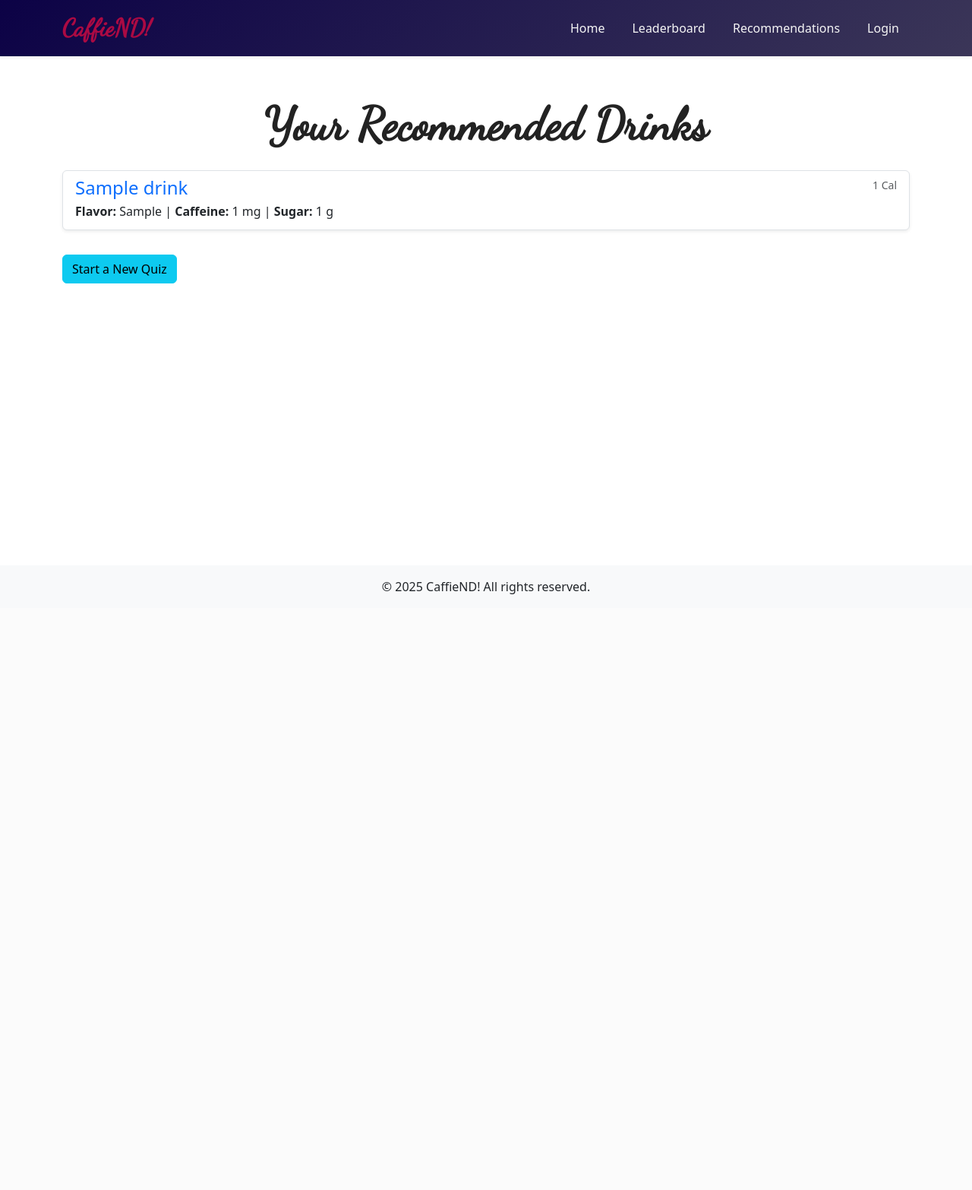
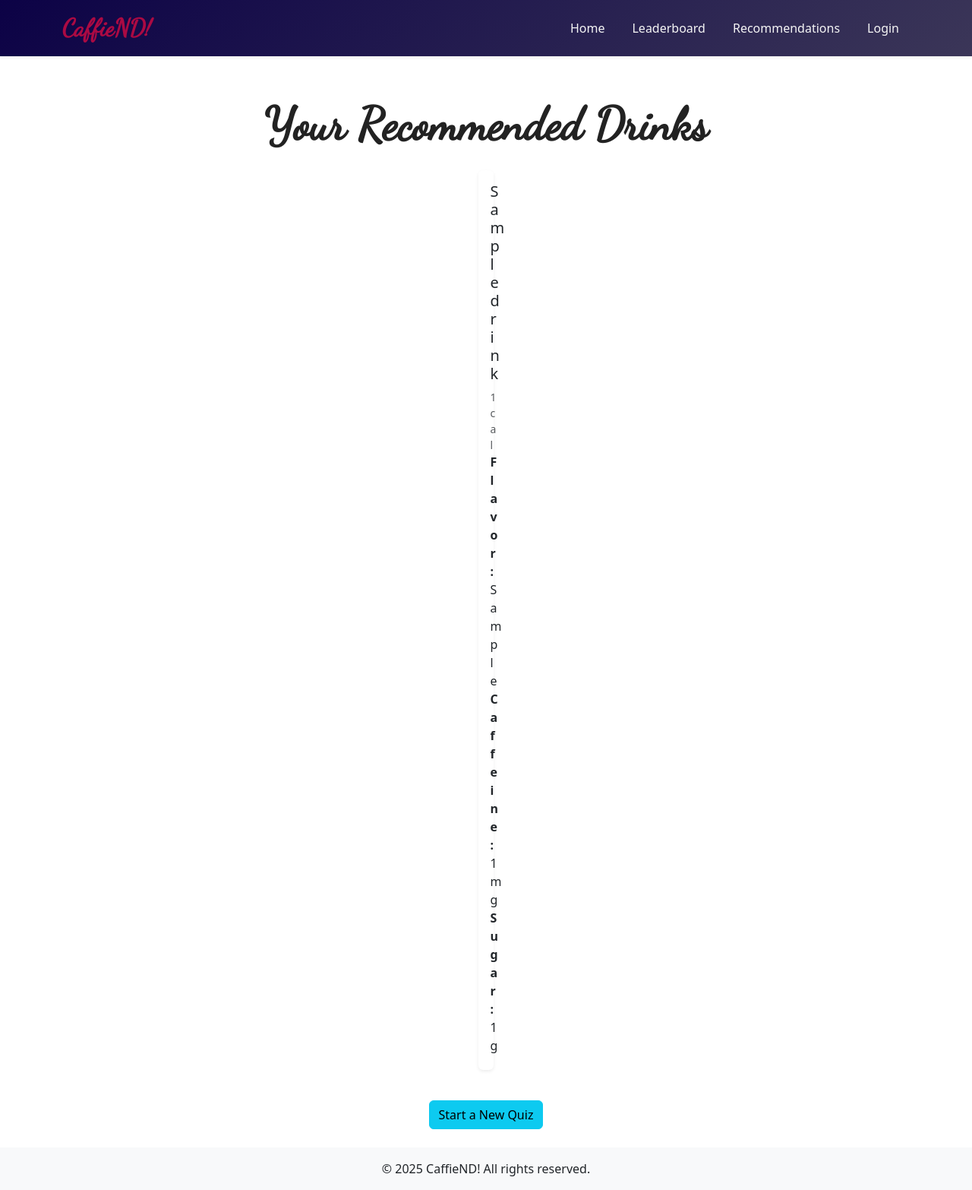
Before and after one commit to sjacobo3/caffieND, a Flask app: template templates/recommend.html in a window 1280 px wide. Shown: the whole page at 76% size. Before the commit the page ends 782 px from the top, so only its background shows below. Run offline with Flask 3, Linux system fonts and the light colour scheme; the template is opened without the code that fills it: values that come from a table or form of the project are taken from there, others are empty; tables that the repository leaves empty hold one stand-in row (values such as "Sample post").

Commit message:
log drinks from recommendation

```diff
--- a/templates/recommend.html
+++ b/templates/recommend.html
@@ -4,6 +4,7 @@
 
 {% block content %}
 
+<!-- start with recommendation quiz / prompts -->
 <div class="{% if recommendation is not none %}d-none{% endif %}">
     <form action="/recommendation" method="POST" class="p-4">
         <div style="text-align: center;">
@@ -82,23 +83,91 @@
     </form>
 </div>
 
-<!-- show the drinks -->
-<div id="generated-drinks" class="{% if recommendation is none %}d-none{% endif %}">
+<!-- generate drinks and allow user to favorite / log -->
+<div id="generated-drinks"
+    class="d-flex flex-column {% if recommendation is none %}d-none{% endif %} align-items-center ">
     {% if recommendation is not none %}
     <h2 class="title mb-4">Your Recommended Drinks</h2>
     {% if recommendation|length > 0 %}
-    <div class="list-group">
+    <div class="row justify-content-center">
         {% for drink in recommendation %}
-        <div class="list-group-item list-group-item-action flex-column align-items-start mb-3 shadow-sm">
-            <div class="d-flex w-100 justify-content-between">
-                <h4 class="mb-1 text-primary">{{ drink.name }}</h4>
-                <small class="text-muted">{{ drink.calories }} Cal</small>
+        <div class="col-12 col-sm-6 col-md-3 mb-4">
+            <div class="card shadow-sm border-0 h-100" style="cursor:pointer;" data-bs-toggle="modal"
+                data-bs-target="#drinkModal-{{ drink.drink_id }}">
+                <div class="card-body d-flex flex-column justify-content-between">
+                    <h5 class="card-title">{{ drink.name }}</h5>
+                    <small class="text-muted">{{ drink.calories }} cal</small>
+
+                    <p class="mb-1">
+                        {% if drink.flavor %} <strong>Flavor:</strong> {{ drink.flavor }} <br /> {% endif %}
+                        <strong>Caffeine:</strong> {{ drink.caffeine_amt }} mg <br />
+                        <strong>Sugar:</strong> {{ drink.sugar_g }} g
+                    </p>
+                </div>
             </div>
-            <p class="mb-1">
-                <strong>Flavor:</strong> {{ drink.flavor }}
-                | <strong>Caffeine:</strong> {{ drink.caffeine_amt }} mg | <strong>Sugar:</strong> {{ drink.sugar_g }} g
-            </p>
+
+            <!-- Modal for each drink -->
+            <div class="modal fade" id="drinkModal-{{ drink.drink_id }}" tabindex="-1" aria-hidden="true">
+                <div class="modal-dialog modal-dialog-centered">
+                    <div class="modal-content">
+
+                        <!-- Modal Header -->
+                        <div class="modal-header">
+                            <h5 class="modal-title">{{ drink.name }}</h5>
+                            <button type="button" class="btn-close" data-bs-dismiss="modal" aria-label="Close"></button>
+                        </div>
+
+                        <!-- Modal Body -->
+                        <div class="modal-body">
+
+                            <!-- Favorites -->
+                            {% if drink.drink_id in user_favorites %}
+                            <form action="{{ url_for('remove_favorite') }}" method="POST" class="mb-3">
+                                <input type="hidden" name="drink_id" value="{{ drink.drink_id }}">
+                                <!-- remove from favorites -->
+                                <button class="btn btn-secondary w-100" type="submit">☆ Remove from
+                                    Favorites</button>
+                            </form>
+                            {% else %}
+                            <form action="{{ url_for('add_favorite') }}" method="POST" class="mb-3">
+                                <input type="hidden" name="drink_id" value="{{ drink.drink_id }}">
+                                <!-- add to favorites -->
+                                <button class="btn btn-warning w-100" type="submit">★ Add to Favorites</button>
+                            </form>
+                            {% endif %}
+
+                            <hr>
+
+                            <!-- Log Drink Form -->
+                            <form action="{{ url_for('log_drink') }}" method="POST">
+                                <input type="hidden" name="drink_id" value="{{ drink.drink_id }}">
+
+                                <div class="mb-3">
+                                    <label for="drink_ml-{{ drink.drink_id }}" class="form-label">Amount
+                                        consumed
+                                        (mL)</label>
+                                    <input type="number" class="form-control" id="drink_ml-{{ drink.drink_id }}"
+                                        name="drink_ml" required min="1">
+                                </div>
+
+                                <div class="d-grid">
+                                    <button type="submit" class="btn btn-success">✓ Log This Drink</button>
+                                </div>
+                            </form>
+
+                        </div>
+
+                        <!-- Modal Footer -->
+                        <div class="modal-footer">
+                            <button type="button" class="btn btn-secondary" data-bs-dismiss="modal">Close</button>
+                        </div>
+
+                    </div>
+                </div>
+            </div>
+            <!-- End Modal -->
         </div>
+
         {% endfor %}
     </div>
     {% else %}
```
